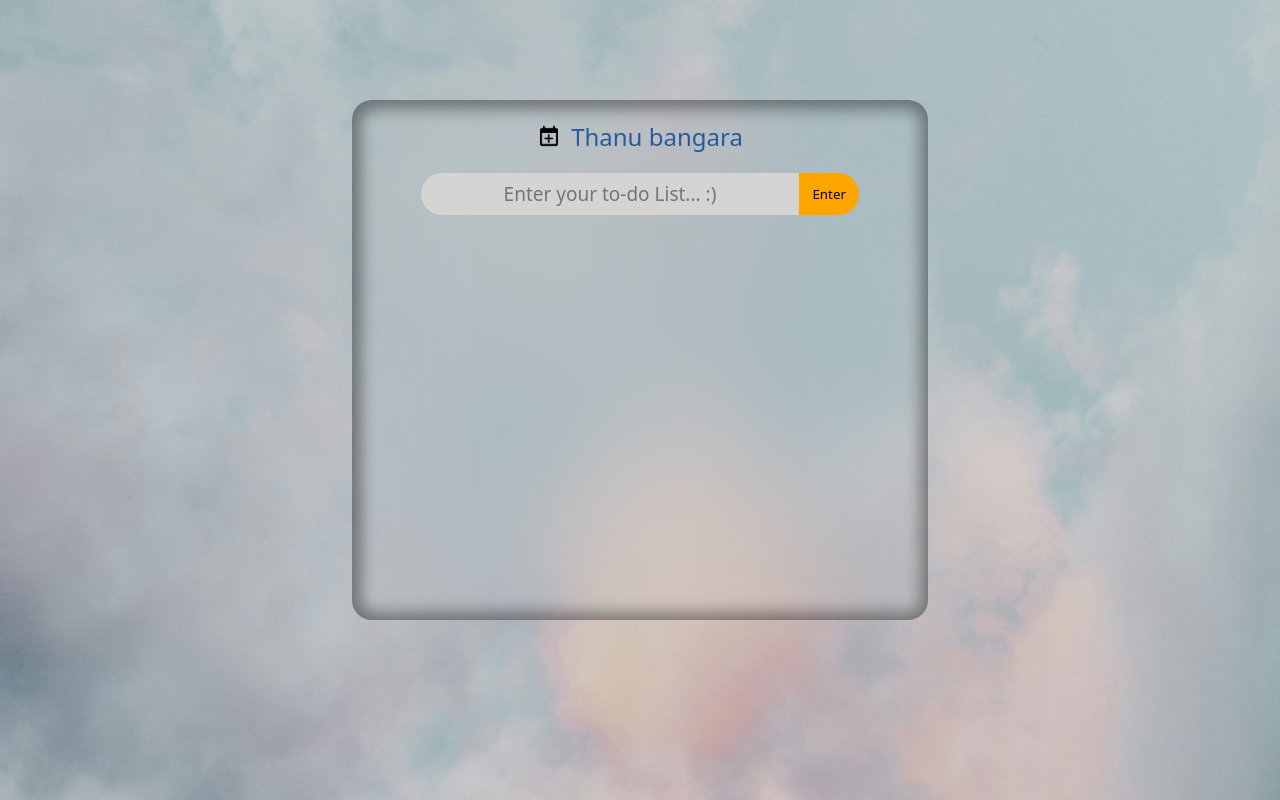
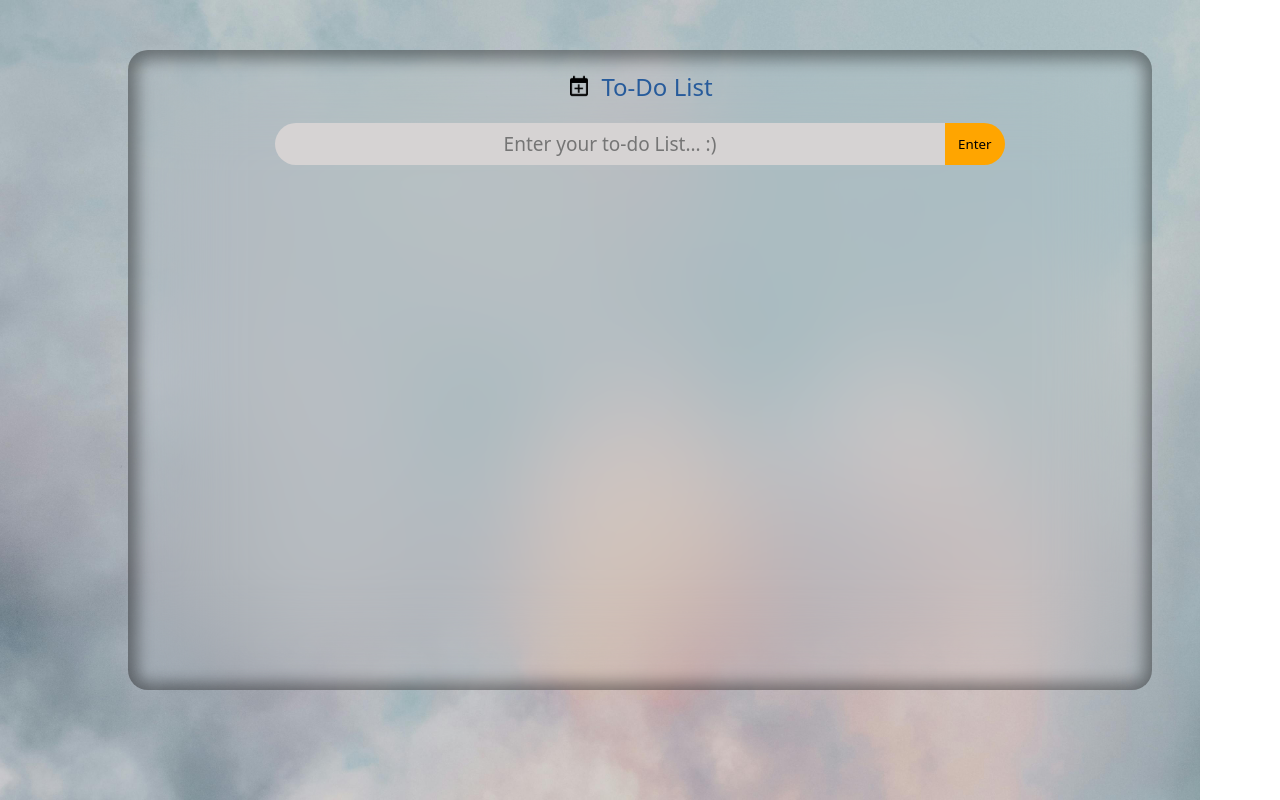
Before and after one commit to VarunGmBrights/Todo-app, a React (Vite) app: page / in a window 1280 px wide. Built offline with nearby package versions, Linux system fonts and the light colour scheme; a web font is replaced by a local one.

Commit message:
first commit

```diff
--- a/package.json
+++ b/package.json
@@ -3,10 +3,12 @@
   "private": true,
   "version": "0.0.0",
   "type": "module",
-  "scripts": {
+"scripts": {
     "dev": "vite",
     "build": "vite build",
-    "preview": "vite preview"
+    "preview": "vite preview",
+    "predeploy": "npm run build",
+    "deploy": "gh-pages -d dist"
   },
   "dependencies": {
     "react": "^18.2.0",
--- a/src/App.css
+++ b/src/App.css
@@ -33,3 +33,15 @@
 }
 
 }
+
+@media screen and (min-width: 300px) {
+  .main{
+    height: 80vh;
+    width: 80vw;
+    margin: auto;
+    margin-top: 50px;
+    border-radius: 20px;
+    /* background-color: rgba(0, 0, 0, 0.091); */
+    backdrop-filter: blur(50px);
+    box-shadow: inset 1px 1px  16px 8px rgba(0, 0, 0, 0.4);}
+}
--- a/src/App.jsx
+++ b/src/App.jsx
@@ -10,7 +10,7 @@ function App() {
    <div className='main'>
     <div className="main-sub">
     <img src={icon} alt="" />
-    <h2>Thanu bangara</h2>
+    <h2>To-Do List</h2>
     </div>
 
     <Todo/>
--- a/src/CSS/List.css
+++ b/src/CSS/List.css
@@ -24,3 +24,36 @@
         right: 70px;
     }
 }
+
+
+@media screen and (min-width: 375px) {
+    .List{
+        display: flex;
+         justify-content: center;
+        align-items: center;
+        position: relative;
+        /* overflow: scroll; */
+        width: 100%;
+        margin: auto;
+
+        .tick{
+            height: 23px;
+            width: 23px;
+           position: absolute;
+           margin-right: 90px;
+
+
+        }
+    }
+
+
+
+    .del{
+        height: 22px;
+        width: 22px;
+    }
+
+    p{
+        font-size: 10px;
+    }
+}
--- a/src/CSS/Todo.css
+++ b/src/CSS/Todo.css
@@ -30,3 +30,10 @@
         background-color: orange;
     }
 }
+
+@media screen and (min-width: 300px) {
+
+    input{
+        font-size: 10px;
+    }
+}
--- a/src/index.css
+++ b/src/index.css
@@ -12,3 +12,12 @@ body{
     background-size: 100vw;
 
 }
+
+@media screen and (min-width: 300px){
+    body{
+        background-image: url('../src//assets/pexels-eberhardgross-1367080.jpg');
+        background-repeat: no-repeat;
+        background-size: 150vh, 100vh;
+
+    }
+}
```
